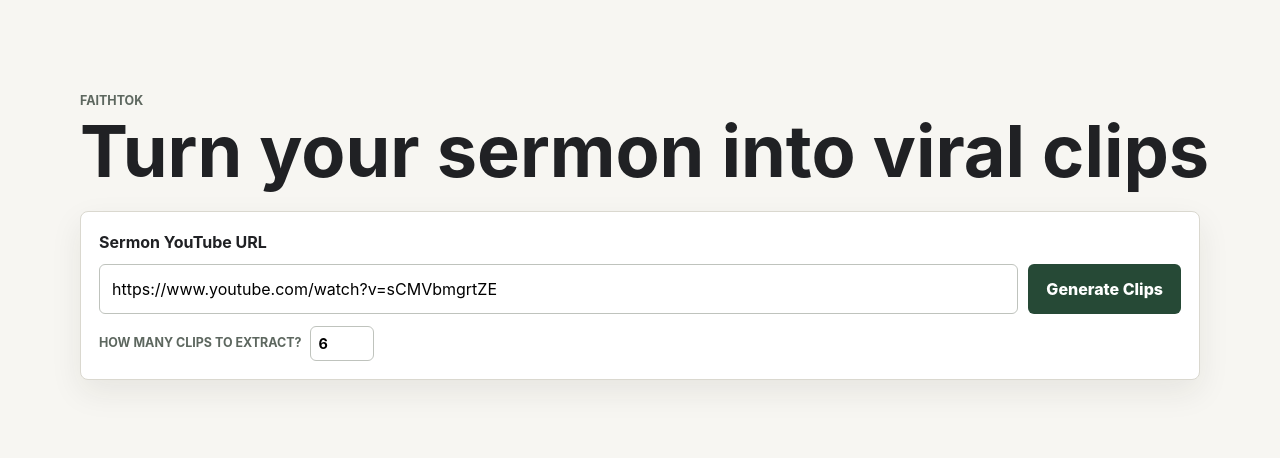
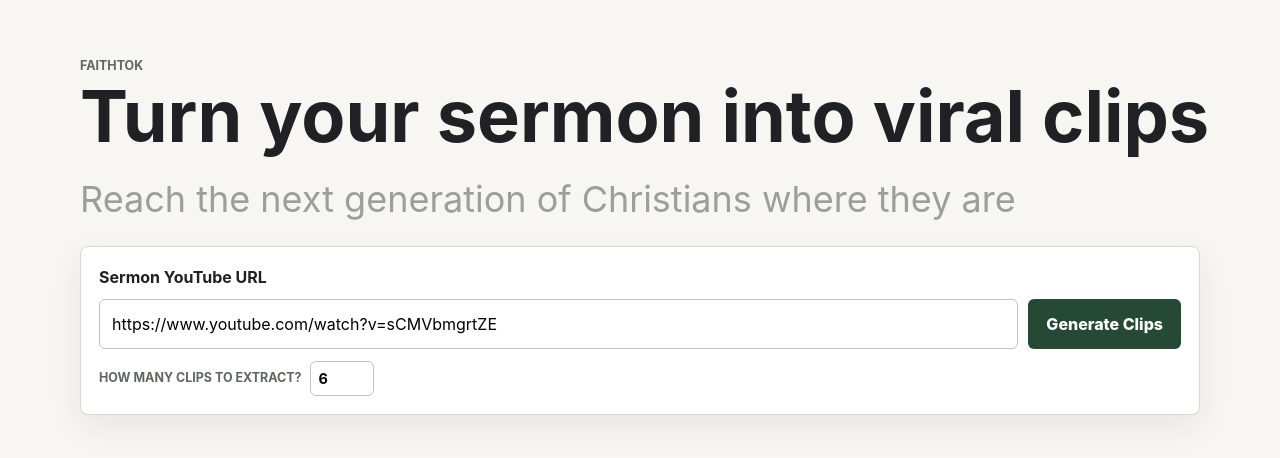
Before and after one commit to MatthewCline-git/faithflips, a website built with Vite: page apps/web/index.html in a window 1280 px wide. Shown: the part 148-606 px from the top of the page. Built offline with nearby package versions, Linux system fonts and the light colour scheme; no server answers.

Commit message:
Add hero subtitle below headline
Co-Authored-By: Claude Sonnet 4.6 <noreply@anthropic.com>

```diff
--- a/apps/web/src/main.ts
+++ b/apps/web/src/main.ts
@@ -98,6 +98,8 @@ function render(): void {
             <h1>Turn your sermon into viral clips</h1>
           </div>
         </header>
+
+        <p class="hero-subtitle">Reach the next generation of Christians where they are</p>
 
         <form class="submit-panel" id="sermon-form">
           <label for="source-url">Sermon YouTube URL</label>
--- a/apps/web/src/styles.css
+++ b/apps/web/src/styles.css
@@ -48,7 +48,7 @@ input {
   align-items: flex-start;
   justify-content: space-between;
   gap: 24px;
-  margin-bottom: 24px;
+  margin-bottom: 0;
 }
 
 .eyebrow,
@@ -72,6 +72,13 @@ h1 {
   line-height: 0.98;
   margin-bottom: 0;
   white-space: nowrap;
+}
+
+.hero-subtitle {
+  color: #5d675f;
+  font-size: clamp(0.75rem, 3vw, 2.25rem);
+  margin: 20px 0;
+  opacity: 0.6;
 }
 
 h2 {
```
